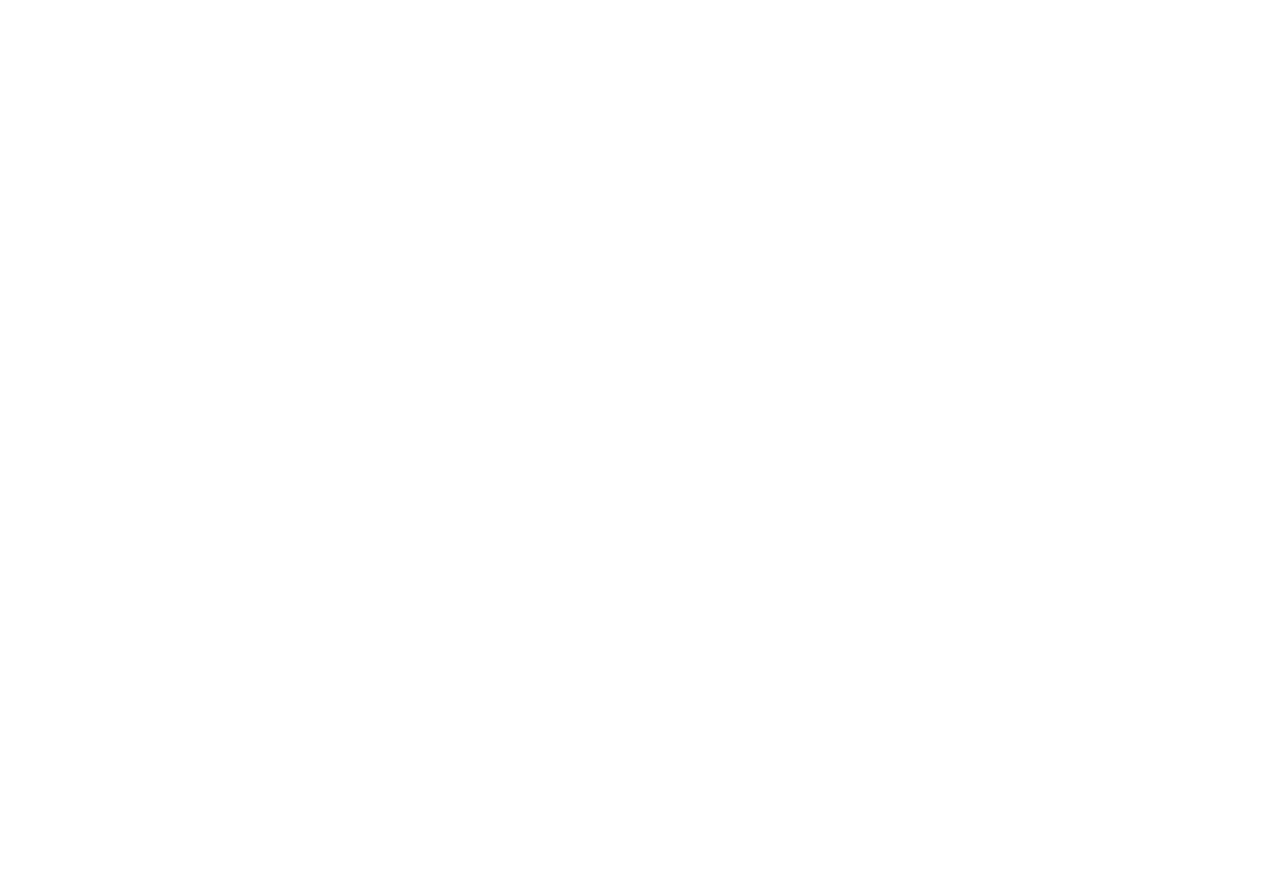
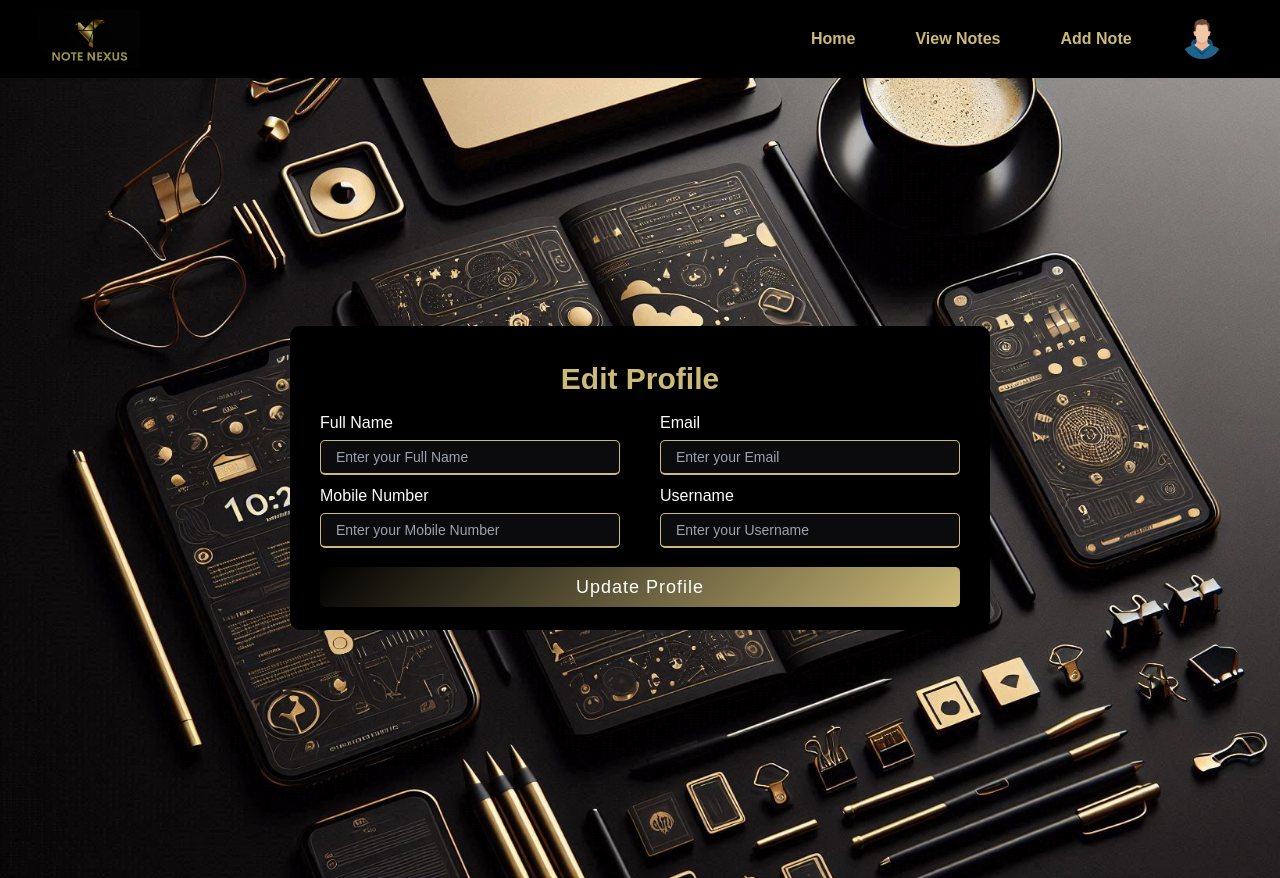
Before and after one commit to saisriharsha2003/note-nexus-frontend, a React (Create React App) app: page /edit-profile in a window 1280 px wide. Before the commit this address had no page. Before the commit the page ends 800 px from the top, so only its background shows below. Built offline with nearby package versions, Linux system fonts and the light colour scheme; no server answers; sample sign-in values are in the browser's storage.

Commit message:
added author for the notes and also delete note

```diff
--- a/src/components/AddNote.jsx
+++ b/src/components/AddNote.jsx
@@ -48,9 +48,12 @@ const AddNote = () => {
     e.preventDefault();
     setLoading(true);
 
+    const owner = localStorage.getItem("name");
+
     try {
       const response = await axios.post(`${BASE_URL}/api/user/add-note`, {
-        ...formData
+        ...formData,
+        owner,
       });
 
       toast.success(response.data.message);
--- a/src/components/App.jsx
+++ b/src/components/App.jsx
@@ -10,6 +10,8 @@ import AddNote from './AddNote';
 import ViewNotes from './ViewNotes';
 import ViewNote from './ViewNote';
 import EditNote from './EditNote';
+import DeleteNote from './DeleteNote';
+import EditProfile from './EditProfile';
 
 function App() {
   return (
@@ -24,8 +26,8 @@ function App() {
           <Route path="/view-notes" element={<ViewNotes/>}/>
           <Route path="/view-note/:id" element={<ViewNote />} />
           <Route path="/edit-note/:id" element={<EditNote />} />
-
-
+          <Route path="/delete-note/:id" element={<DeleteNote />} />
+          <Route path="edit-profile" element={<EditProfile/>}/>
         </Route>
       </Routes>
     </div>
--- /dev/null
+++ b/src/components/DeleteNote.jsx
@@ -0,0 +1,107 @@
+import React, { useState, useEffect } from "react";
+import axios from "axios";
+import toast from "react-hot-toast";
+import Nav from "../components/Nav";
+import { BASE_URL } from "../config";
+import { useParams, useNavigate } from "react-router-dom";
+import "font-awesome/css/font-awesome.min.css";
+import sureImage from "../assets/sure.png";
+
+const DeleteNote = () => {
+
+  const { id } = useParams();
+  const navigate = useNavigate();
+
+  const handleCancel = () => {
+    navigate("/view-notes");
+  };
+
+  const handleProceed = () => {
+    console.log("Proceed with deletion");
+
+    navigate("/deletion-success");
+  };
+
+  const handleDelete = async () => {
+    try {
+      console.log(id);
+      const response = await axios.delete(
+        `${BASE_URL}/api/user/delete-note/${id}`
+      );
+      toast.success(response.data.message);
+      setTimeout(() => {
+        toast.success("Redirecting to View Notes...");
+        setTimeout(() => {
+          navigate("/view-notes");
+        }, 1000);
+      }, 2000);
+    } catch (error) {
+      toast.error("Failed to delete note.");
+      console.error("Error deleting note:", error);
+    }
+  };
+
+  return (
+    <div>
+      <Nav />
+      <div className="signup">
+        <div className="container" style={{ width: "800px" }}>
+          <div style={{ marginBottom: "20px" }}>
+            <div
+              className="flexcenter"
+              style={{
+                textAlign: "center",
+                alignItems: "center",
+                gap: "20px",
+              }}
+            >
+              <img
+                src={sureImage}
+                alt="Delete Emoji"
+                style={{
+                  height: "70px",
+                  width: "80px",
+                  borderRadius: "100%",
+                }}
+              />
+              <p className="title1" style={{ fontSize: "30px" }}>
+                Delete Note
+              </p>
+            </div>
+          </div>
+          <div className="flexcenter">
+            <p style={{ fontSize: "20px", fontWeight: "600" }}>
+              Are you sure you want to delete the Note?
+            </p>
+          </div>
+          <div className="flexcenter">
+            <div
+              className="nodelete-button"
+              style={{ width: "100%", padding: "20px" }}
+            >
+              <button
+                style={{ cursor: "pointer", backgroundColor: "green" }}
+                onClick={handleCancel}
+              >
+                Cancel
+              </button>
+            </div>
+            <div
+              className="delete-button"
+              style={{ width: "100%", padding: "20px" }}
+            >
+              <button
+                style={{ cursor: "pointer", backgroundColor: "red" }}
+                onClick={handleDelete}
+              >
+                Delete
+              </button>
+            </div>
+          </div>
+        </div>
+      </div>
+    </div>
+  );
+};
+
+export default DeleteNote;
--- /dev/null
+++ b/src/components/EditProfile.jsx
@@ -0,0 +1,144 @@
+import React, { useState, useEffect } from "react";
+import axios from "axios";
+import { toast } from "react-hot-toast";
+import { BASE_URL } from "../config";
+import { useNavigate } from "react-router-dom";
+import Nav from "../components/Nav";
+import BeatLoader from "react-spinners/BeatLoader";
+
+const EditProfile = () => {
+  const uname = localStorage.getItem("username");
+  const navigate = useNavigate();
+  const [loading, setLoading] = useState(false);
+  const [formData, setFormData] = useState({
+    name: "",
+    email: "",
+    mobile: "",
+    uname: "",
+  });
+
+  const [errorMessages, setErrorMessages] = useState({
+    error: "",
+    message: "",
+  });
+
+  useEffect(() => {
+    const fetchUserDetails = async () => {
+      setLoading(true);
+      try {
+        console.log(uname);
+        const response = await axios.get(`${BASE_URL}/api/user/profile`, uname);
+        const userData = response.data;
+        setFormData({
+          name: userData.name,
+          email: userData.email,
+          mobile: userData.mobile,
+          uname: userData.uname,
+        });
+      } catch (error) {
+        toast.error("Failed to load profile details.");
+      } finally {
+        setLoading(false);
+      }
+    };
+
+    fetchUserDetails();
+  }, []);
+
+  const handleChange = (e) => {
+    const { name, value } = e.target;
+    setFormData((prevData) => ({
+      ...prevData,
+      [name]: value,
+    }));
+  };
+
+  const handleSubmit = async (e) => {
+    e.preventDefault();
+    setLoading(true);
+
+    try {
+      const response = await axios.put(
+        `${BASE_URL}/api/user/update-profile`,
+        formData
+      );
+
+      toast.success("Profile updated successfully!");
+      setTimeout(() => {
+        navigate("/profile");
+      }, 2000);
+    } catch (error) {
+      toast.error("Error updating profile.");
+      setErrorMessages({
+        error: error.response ? error.response.data.error : "Unknown error",
+        message: error.message,
+      });
+    } finally {
+      setLoading(false);
+    }
+  };
+
+  return (
+    <div>
+      <div className="hero">
+        <Nav />
+      </div>
+      <div className="bg1">
+        <div className="container">
+          <div className="title">Edit Profile</div>
+          <form onSubmit={handleSubmit}>
+            <div className="user-details">
+              <div className="input-box">
+                <span className="details">Full Name</span>
+                <input
+                  type="text"
+                  name="name"
+                  placeholder="Enter your Full Name"
+                  value={formData.name}
+                  onChange={handleChange}
+                />
+              </div>
+              <div className="input-box">
+                <span className="details">Email</span>
+                <input
+                  type="email"
+                  name="email"
+                  placeholder="Enter your Email"
+                  value={formData.email}
+                  onChange={handleChange}
+                />
+              </div>
+              <div className="input-box">
+                <span className="details">Mobile Number</span>
+                <input
+                  type="text"
+                  name="mobile"
+                  placeholder="Enter your Mobile Number"
+                  value={formData.mobile}
+                  onChange={handleChange}
+                />
+              </div>
+              <div className="input-box">
+                <span className="details">Username</span>
+                <input
+                  type="text"
+                  name="uname"
+                  placeholder="Enter your Username"
+                  value={formData.uname}
+                  onChange={handleChange}
+                />
+              </div>
+            </div>
+            <div className="button">
+              <button type="submit" style={{ cursor: "pointer" }}>
+                Update Profile
+              </button>
+            </div>
+          </form>
+        </div>
+      </div>
+    </div>
+  );
+};
+
+export default EditProfile;
--- a/src/components/Login.jsx
+++ b/src/components/Login.jsx
@@ -74,7 +74,11 @@ const Login = () => {
       toast.success(response.data.message);
       if (response.status === 200) {
         const name = response.data.name;
+        const username = response.data.username;
+
         localStorage.setItem("name", name);
+        localStorage.setItem("username", username);
+
         setTimeout(() => {
           toast.success("Redirecting to Home...");
           setTimeout(() => {
--- a/src/components/Register.jsx
+++ b/src/components/Register.jsx
@@ -93,7 +93,7 @@ const Register = () => {
     try {
       const response = await axios.post(
         BASE_URL + "/api/user/register",
-        { ...formData, mobile: phoneNumber },
+        formData,
         {
           headers: {
             "Content-Type": "application/json",
--- a/src/components/ViewNotes.jsx
+++ b/src/components/ViewNotes.jsx
@@ -35,16 +35,7 @@ const ViewNotes = () => {
   };
 
   const handleDelete = async (noteId) => {
-    try {
-      const response = await axios.delete(
-        `${BASE_URL}/api/user/delete-note/${noteId}`
-      );
-      toast.success(response.data.message);
-      setNotes(notes.filter((note) => note._id !== noteId));
-    } catch (error) {
-      toast.error("Failed to delete note.");
-      console.error("Error deleting note:", error);
-    }
+    navigate(`/delete-note/${noteId}`);
   };
 
   const handleView = (noteId) => {
@@ -64,6 +55,7 @@ const ViewNotes = () => {
             <table className="paybill w-full">
               <thead>
                 <tr>
+                  <th className="w-full">Author</th>
                   <th className="w-full">Title</th>
                   <th className="w-full">Content</th>
                   <th className="w-full">Actions</th>
@@ -73,6 +65,7 @@ const ViewNotes = () => {
                 {notes.length > 0 ? (
                   notes.map((note) => (
                     <tr key={note._id}>
+                      <td className="w-full">{note.owner}</td>
                       <td className="w-full">{note.title}</td>
                       <td className="w-full">
                         {note.content.length > MAX_CONTENT_LENGTH
--- a/src/index.css
+++ b/src/index.css
@@ -71,7 +71,7 @@ body{
 }
 @keyframes typing {
 	from { width: 0 }
-	to { width: 37% }
+	to { width: 39% }
 }
 
 @keyframes blink-caret {
```
